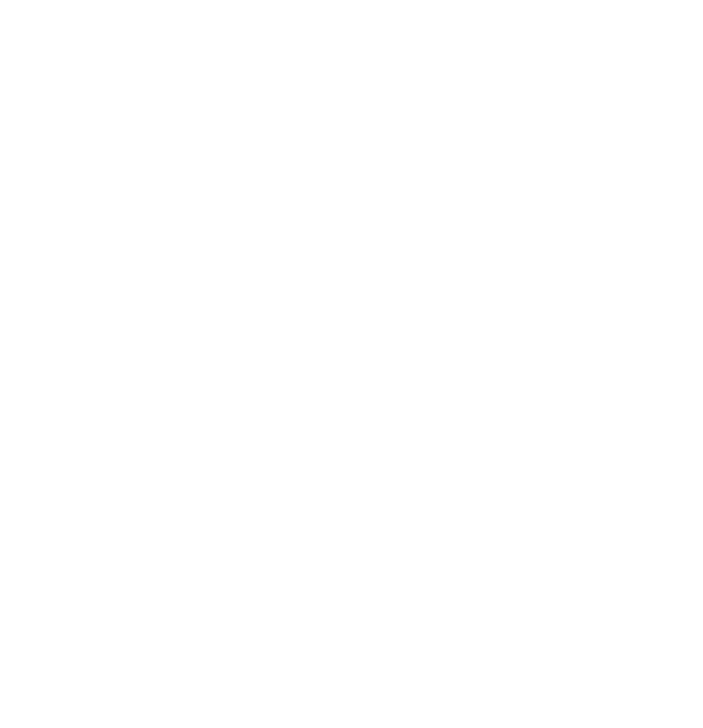
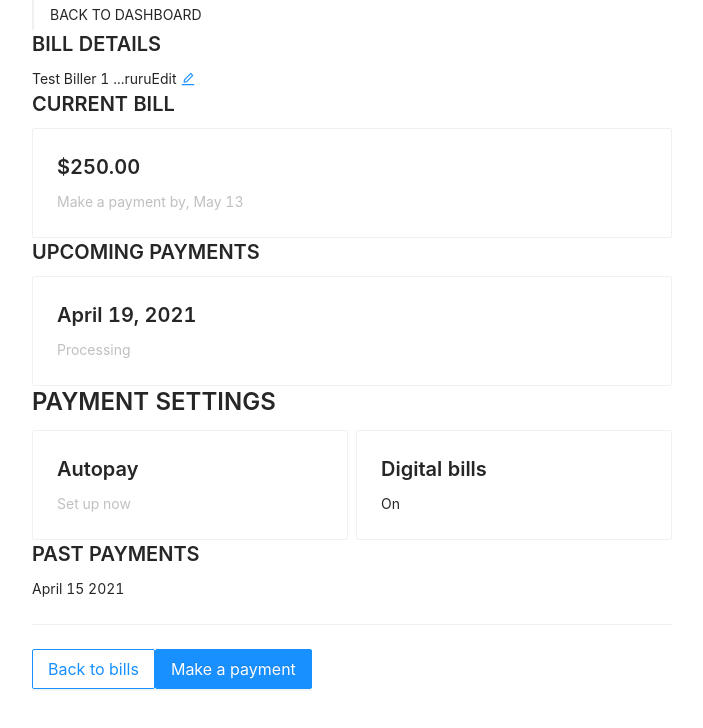
Before and after one commit to Dev-Onus/confirmation, a React (Create React App) app: page /checkout in a window 1280 px wide. Shown: the top 728 px of the page, without its empty margins (288-991 px from the left). Built offline with nearby package versions, Linux system fonts and the light colour scheme.

Commit message:
feat: 🎸 add checkout page

```diff
--- a/package.json
+++ b/package.json
@@ -3,6 +3,7 @@
   "version": "0.1.0",
   "private": true,
   "dependencies": {
+    "@ant-design/icons": "^4.6.2",
     "@testing-library/jest-dom": "^5.11.4",
     "@testing-library/react": "^11.1.0",
     "@testing-library/user-event": "^12.1.10",
--- a/src/components/Router.js
+++ b/src/components/Router.js
@@ -2,6 +2,7 @@
 import Home from "./pages/home/Home";
 import MakePayment from "./pages/MakePayment";
 import Confirmation from "./pages/Confirm/ConfirmPage";
+import Checkout from "./pages/checkout/checkout";
 
 function RouterData() {
   return (
@@ -18,6 +19,9 @@
         <Route path="/makepayment">
           <MakePayment />
         </Route>
+        <Route path="/checkout">
+          <Checkout />
+        </Route>
       </Switch>
     </Router>
   );
--- /dev/null
+++ b/src/components/pages/checkout/checkout.js
@@ -0,0 +1,299 @@
+import { Row, Col, Anchor, Typography, Card, Button, Divider } from "antd";
+
+const { Link } = Anchor;
+
+const { Title, Text } = Typography;
+
+const CheckoutComponent = () => {
+  return (
+    <>
+      <Row align={"top"} gutter={0} justify={"start"} wrap={false}>
+        <Col span={12} order={0} offset={6} push={0} pull={0}>
+          <Anchor affix={true} bounds={5} offsetTop={0} showInkInFixed={false}>
+            <Link href={"#"} title={"BACK TO DASHBOARD"}></Link>
+          </Anchor>
+          <Title
+            code={false}
+            copyable={false}
+            delete={false}
+            disabled={false}
+            editable={false}
+            ellipsis={false}
+            level={4}
+            mark={false}
+            underline={false}
+          >
+            BILL DETAILS
+          </Title>
+          <div className={false}>
+            <span className={false}>Test Biller 1 ...ruru</span>
+            <span className={false}>
+              <Text
+                code={false}
+                copyable={false}
+                delete={false}
+                disabled={false}
+                editable={true}
+                ellipsis={false}
+                keyboard={false}
+                mark={false}
+                strong={false}
+                underline={false}
+              >
+                Edit
+              </Text>
+            </span>
+          </div>
+          <div className={false}>
+            <Title
+              code={false}
+              copyable={false}
+              delete={false}
+              disabled={false}
+              editable={false}
+              ellipsis={false}
+              level={4}
+              mark={false}
+              underline={false}
+            >
+              CURRENT BILL
+            </Title>
+            <Card
+              bordered={true}
+              hoverable={false}
+              loading={false}
+              size={"default"}
+            >
+              <div className={false}>
+                <span className={false}>
+                  <Title
+                    code={false}
+                    copyable={false}
+                    delete={false}
+                    disabled={false}
+                    editable={false}
+                    ellipsis={false}
+                    level={4}
+                    mark={false}
+                    underline={false}
+                  >
+                    $250.00
+                  </Title>
+                  <span className={false}>
+                    <Text
+                      code={false}
+                      copyable={false}
+                      delete={false}
+                      disabled={true}
+                      editable={false}
+                      ellipsis={false}
+                      keyboard={false}
+                      mark={false}
+                      strong={false}
+                      underline={false}
+                    >
+                      Make a payment by, May 13
+                    </Text>
+                  </span>
+                </span>
+              </div>
+            </Card>
+          </div>
+          <Title
+            code={false}
+            copyable={false}
+            delete={false}
+            disabled={false}
+            editable={false}
+            ellipsis={false}
+            level={4}
+            mark={false}
+            underline={false}
+          >
+            UPCOMING PAYMENTS
+          </Title>
+          <Card
+            bordered={true}
+            hoverable={false}
+            loading={false}
+            size={"default"}
+          >
+            <div className={false}>
+              <Title
+                code={false}
+                copyable={false}
+                delete={false}
+                disabled={false}
+                editable={false}
+                ellipsis={false}
+                level={4}
+                mark={false}
+                underline={false}
+              >
+                April 19, 2021
+              </Title>
+              <Text
+                code={false}
+                copyable={false}
+                delete={false}
+                disabled={true}
+                editable={false}
+                ellipsis={false}
+                keyboard={false}
+                mark={false}
+                strong={false}
+                underline={false}
+              >
+                Processing
+              </Text>
+            </div>
+          </Card>
+          <Title
+            code={false}
+            copyable={false}
+            delete={false}
+            disabled={false}
+            editable={false}
+            ellipsis={false}
+            level={3}
+            mark={false}
+            underline={false}
+          >
+            PAYMENT SETTINGS
+          </Title>
+          <Row align={"top"} gutter={8} justify={"start"} wrap={false}>
+            <Col span={12} order={0} offset={0} push={0} pull={0}>
+              <Card
+                bordered={true}
+                hoverable={false}
+                loading={false}
+                size={"default"}
+              >
+                <div className={false}>
+                  <Title
+                    code={false}
+                    copyable={false}
+                    delete={false}
+                    disabled={false}
+                    editable={false}
+                    ellipsis={false}
+                    level={4}
+                    mark={false}
+                    underline={false}
+                  >
+                    Autopay
+                  </Title>
+                  <Text
+                    code={false}
+                    copyable={false}
+                    delete={false}
+                    disabled={true}
+                    editable={false}
+                    ellipsis={false}
+                    keyboard={false}
+                    mark={false}
+                    strong={false}
+                    underline={false}
+                  >
+                    Set up now
+                  </Text>
+                </div>
+              </Card>
+            </Col>
+            <Col span={12} order={0} offset={0} push={0} pull={0}>
+              <Card
+                bordered={true}
+                hoverable={false}
+                loading={false}
+                size={"default"}
+              >
+                <div className={false}>
+                  <Title
+                    code={false}
+                    copyable={false}
+                    delete={false}
+                    disabled={false}
+                    editable={false}
+                    ellipsis={false}
+                    level={4}
+                    mark={false}
+                    underline={false}
+                  >
+                    Digital bills
+                  </Title>
+                  <Text
+                    code={false}
+                    copyable={false}
+                    delete={false}
+                    disabled={false}
+                    editable={false}
+                    ellipsis={false}
+                    keyboard={false}
+                    mark={false}
+                    strong={false}
+                    underline={false}
+                  >
+                    On
+                  </Text>
+                </div>
+              </Card>
+            </Col>
+          </Row>
+          <Title
+            code={false}
+            copyable={false}
+            delete={false}
+            disabled={false}
+            editable={false}
+            ellipsis={false}
+            level={4}
+            mark={false}
+            underline={false}
+          >
+            PAST PAYMENTS
+          </Title>
+          <Text
+            code={false}
+            copyable={false}
+            delete={false}
+            disabled={false}
+            editable={false}
+            ellipsis={false}
+            keyboard={false}
+            mark={false}
+            strong={false}
+            underline={false}
+          >
+            April 15 2021
+          </Text>
+          <Divider/>
+          <Button
+            block={false}
+            danger={false}
+            disabled={false}
+            ghost={true}
+            htmlType={"button"}
+            loading={false}
+            size={"large"}
+            type={"primary"}
+          >
+            Back to bills
+          </Button>
+          <Button
+            block={false}
+            danger={false}
+            disabled={false}
+            ghost={false}
+            htmlType={"button"}
+            loading={false}
+            size={"large"}
+            type={"primary"}
+          >
+            Make a payment
+          </Button>
+        </Col>
+      </Row>
+    </>
+  );
+};
+export default CheckoutComponent;
```
Also changed, not shown: 2 other files (tests, documents, lock files or other folders).
